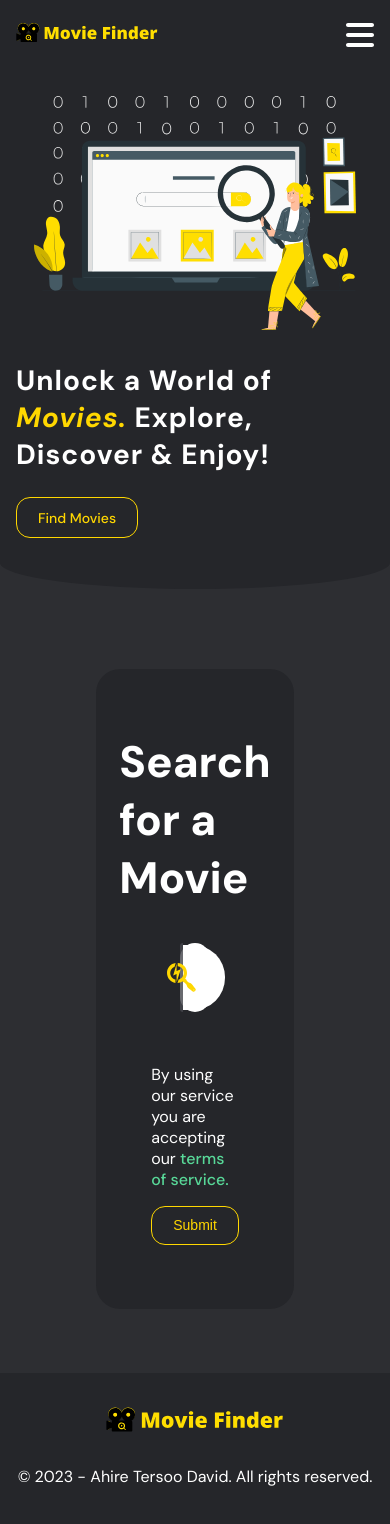
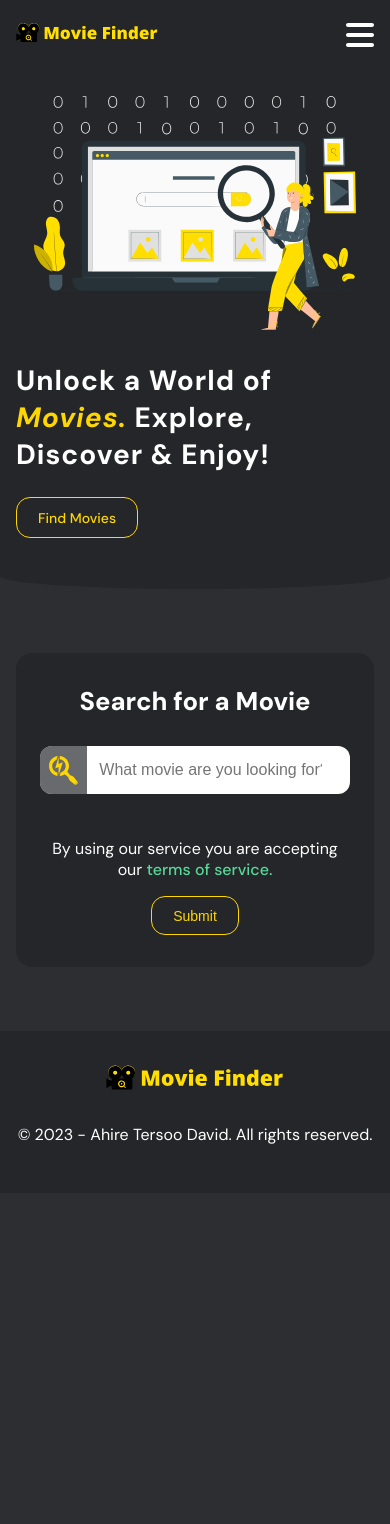
Before and after one commit to tersoo-ahire/Movie-Search-App, a React (Vite) app in the folder React_Frontend/: page / in a window 390 px wide. Shown: the top 1524 px of the page. After the commit the page ends 1193 px from the top, so only its background shows below. Built offline with nearby package versions, Linux system fonts and the light colour scheme.

Commit message:
made application responsive on mobile screens

```diff
--- a/React_Frontend/src/components/Search.jsx
+++ b/React_Frontend/src/components/Search.jsx
@@ -119,22 +119,22 @@ export default function Search({ onSearchSuccess }) {
     setLoading(false);
   };
 
-  const test = async () => {
-    let testvalue = "Spiderman";
+  // const test = async () => {
+  //   let testvalue = "Spiderman";
 
-    try {
-      const response = await axios.get(`${BASE_URL}/search?s=${testvalue}`);
-      if (response.data.Response === True) {
-        console.log(response.status);
-        console.log(response.data);
-      } else {
-        console.log(response.status);
-        console.log(response.data);
-      }
-    } catch (error) {
-      console.error(error);
-    }
-  };
+  //   try {
+  //     const response = await axios.get(`${BASE_URL}/search?s=${testvalue}`);
+  //     if (response.data.Response === True) {
+  //       console.log(response.status);
+  //       console.log(response.data);
+  //     } else {
+  //       console.log(response.status);
+  //       console.log(response.data);
+  //     }
+  //   } catch (error) {
+  //     console.error(error);
+  //   }
+  // };
 
   return (
     <form className="search-container" id="search" onSubmit={handleSubmit}>
@@ -149,7 +149,7 @@ export default function Search({ onSearchSuccess }) {
         </div>
         <input
           type="search"
-          placeholder="What movie title are you looking for?"
+          placeholder="What movie are you looking for?"
           name="title"
           value={formData.title}
           onChange={handleChange}
--- a/React_Frontend/src/styles/App.css
+++ b/React_Frontend/src/styles/App.css
@@ -214,22 +214,6 @@ footer .right-footer {
   font-size: 1.15rem;
   color: #25262A;
 }
-.homepage .search-container .bottom-input-container {
-  display: flex;
-  width: 80%;
-  align-items: center;
-  justify-content: center;
-  gap: 2em;
-}
-.homepage .search-container .bottom-input-container select {
-  background: #ffffff;
-  outline: none;
-  border: none;
-  border-radius: 0.5em;
-  padding: 1em;
-  font-size: 1.15rem;
-  color: #25262A;
-}
 .homepage .search-container:focus-within {
   box-shadow: 0 0 8px 1px gold;
 }
@@ -385,17 +369,21 @@ footer .right-footer {
   color: #b1b3b8;
 }
 .homepage .movieinfo-container .sub-container .movie-modal-container .information-area .information-sub-area .text-container-wrapper::-webkit-scrollbar {
+  display: none;
+}
+.homepage .movieinfo-container .sub-container .movie-modal-container .information-area .information-sub-area .text-container-wrapper:hover::-webkit-scrollbar {
+  display: block;
   width: 6px; /* Width of the scrollbar */
 }
 .homepage .movieinfo-container .sub-container .movie-modal-container .information-area .information-sub-area .text-container-wrapper::-webkit-scrollbar-track {
   background: #e8e8e8; /* Background color of the scrollbar track */
   border-radius: 1em;
 }
-.homepage .movieinfo-container .sub-container .movie-modal-container .information-area .information-sub-area .text-container-wrapper::-webkit-scrollbar-thumb {
+.homepage .movieinfo-container .sub-container .movie-modal-container .information-area .information-sub-area .text-container-wrapper:hover::-webkit-scrollbar-thumb {
   background: rgba(85, 85, 85, 0.7764705882); /* Color of the scrollbar thumb (the draggable part) */
   border-radius: 1em;
 }
-.homepage .movieinfo-container .sub-container .movie-modal-container .information-area .information-sub-area .text-container-wrapper::-webkit-scrollbar-thumb:hover {
+.homepage .movieinfo-container .sub-container .movie-modal-container .information-area .information-sub-area .text-container-wrapper:hover::-webkit-scrollbar-thumb:hover {
   background: #ababab; /* Color of the scrollbar thumb on hover */
 }
 .homepage .movieinfo-container .results {
--- a/React_Frontend/src/styles/App_mobile.css
+++ b/React_Frontend/src/styles/App_mobile.css
@@ -91,8 +91,8 @@
     padding-top: 2em;
     height: 525px;
     gap: 2em;
-    border-bottom-left-radius: 50% 5%;
-    border-bottom-right-radius: 50% 5%;
+    border-bottom-left-radius: 50% 2.5%;
+    border-bottom-right-radius: 50% 2.5%;
   }
   .homepage .hero-container .hero-container-left {
     width: 100%;
@@ -111,4 +111,81 @@
   .homepage .hero-container .hero-container-right img {
     width: 90%;
   }
+  .homepage .search-container {
+    margin: 4em 1em 0em 1em;
+    padding: 2em 1.5em;
+    border-radius: 1em;
+    gap: 1.75em;
+  }
+  .homepage .search-container h2 {
+    font-size: 1.6rem;
+  }
+  .homepage .search-container .search-input-container {
+    width: 100%;
+    border-radius: 0.75em;
+  }
+  .homepage .search-container .search-input-container .search-icon {
+    width: 15%;
+    padding: 0.5em 0em;
+    border-top-left-radius: 0.75em;
+    border-bottom-left-radius: 0.75em;
+  }
+  .homepage .search-container .search-input-container input {
+    width: 85%;
+    padding: 0.5em 0.8em;
+    font-size: 1rem;
+  }
+  .homepage .search-container .button-container p {
+    text-align: center;
+  }
+  .homepage .search-container .error-message {
+    font-size: 0.9rem;
+  }
+  .homepage .movieinfo-container {
+    margin: 4em 1em 0em 1em;
+    padding: 1.5em 0.75em;
+  }
+  .homepage .movieinfo-container h2 {
+    font-size: 1.6rem;
+  }
+  .homepage .movieinfo-container .sub-container .movie-list {
+    flex-wrap: wrap;
+    gap: 0.5em;
+    padding: 0.5em;
+  }
+  .homepage .movieinfo-container .sub-container .movie-list span.title {
+    font-size: 1.15rem;
+    width: 100%;
+  }
+  .homepage .movieinfo-container .sub-container .movie-list span {
+    padding: 0.5em 0em;
+    width: 30%;
+  }
+  .homepage .movieinfo-container .sub-container .movie-modal-container .information-area {
+    width: 85%;
+    height: 400px;
+    max-height: 450px;
+    padding: 1em;
+  }
+  .homepage .movieinfo-container .sub-container .movie-modal-container .information-area .top-area .icon-container {
+    width: 10%;
+  }
+  .homepage .movieinfo-container .sub-container .movie-modal-container .information-area .top-area h3 {
+    font-size: 1.15rem;
+    width: 90%;
+  }
+  .homepage .movieinfo-container .sub-container .movie-modal-container .information-area .information-sub-area {
+    flex-direction: column;
+    height: 100vh;
+    overflow-y: scroll;
+  }
+  .homepage .movieinfo-container .sub-container .movie-modal-container .information-area .information-sub-area .image-container {
+    flex-grow: 1;
+    width: 100%;
+    overflow-y: scroll;
+  }
+  .homepage .movieinfo-container .sub-container .movie-modal-container .information-area .information-sub-area .text-container-wrapper {
+    flex-grow: 1;
+    width: 100%;
+  }
 }/*# sourceMappingURL=App_mobile.css.map */
--- a/React_Frontend/src/styles/App_mobile.scss
+++ b/React_Frontend/src/styles/App_mobile.scss
@@ -108,8 +108,8 @@
       padding-top: 2em;
       height: 525px;
       gap: 2em;
-      border-bottom-left-radius: 50% 5%;
-      border-bottom-right-radius: 50% 5%;
+      border-bottom-left-radius: 50% 2.5%;
+      border-bottom-right-radius: 50% 2.5%;
 
       .hero-container-left {
         width: 100%;
@@ -132,5 +132,108 @@
         }
       }
     }
+
+    .search-container {
+      margin: 4em 1em 0em 1em;
+      padding: 2em 1.5em;
+      border-radius: 1em;
+      gap: 1.75em;
+
+      h2 {
+        font-size: 1.6rem;
+      }
+
+      .search-input-container {
+        width: 100%;
+        border-radius: 0.75em;
+
+        .search-icon {
+          width: 15%;
+          padding: 0.5em 0em;
+          border-top-left-radius: 0.75em;
+          border-bottom-left-radius: 0.75em;
+        }
+
+        input {
+          width: 85%;
+          padding: 0.5em 0.8em;
+          font-size: 1rem;
+        }
+      }
+
+      .button-container {
+        p {
+          text-align: center;
+        }
+      }
+
+      .error-message {
+        font-size: 0.9rem;
+      }
+    }
+
+    .movieinfo-container {
+      margin: 4em 1em 0em 1em;
+      padding: 1.5em 0.75em;
+
+      h2 {
+        font-size: 1.6rem;
+      }
+
+      .sub-container {
+        .movie-list {
+          flex-wrap: wrap;
+          gap: 0.5em;
+          padding: 0.5em;
+
+          span.title {
+            font-size: 1.15rem;
+            width: 100%;
+          }
+
+          span {
+            padding: 0.5em 0em;
+            width: 30%;
+          }
+        }
+
+        .movie-modal-container {
+          .information-area {
+            width: 85%;
+            height: 400px;
+            max-height: 450px;
+            padding: 1em;
+
+            .top-area {
+              .icon-container {
+                width: 10%;
+              }
+
+              h3 {
+                font-size: 1.15rem;
+                width: 90%;
+              }
+            }
+
+            .information-sub-area {
+              flex-direction: column;
+              height: 100vh;
+              overflow-y: scroll;
+
+              .image-container {
+                flex-grow: 1;
+                width: 100%;
+                overflow-y: scroll;
+              }
+
+              .text-container-wrapper {
+                flex-grow: 1;
+                width: 100%;
+              }
+            }
+          }
+        }
+      }
+    }
   }
 }
```
Also changed, not shown: React_Frontend/src/styles/App.scss (+7 -20 lines), 2 other files (tests, documents, lock files or other folders).
